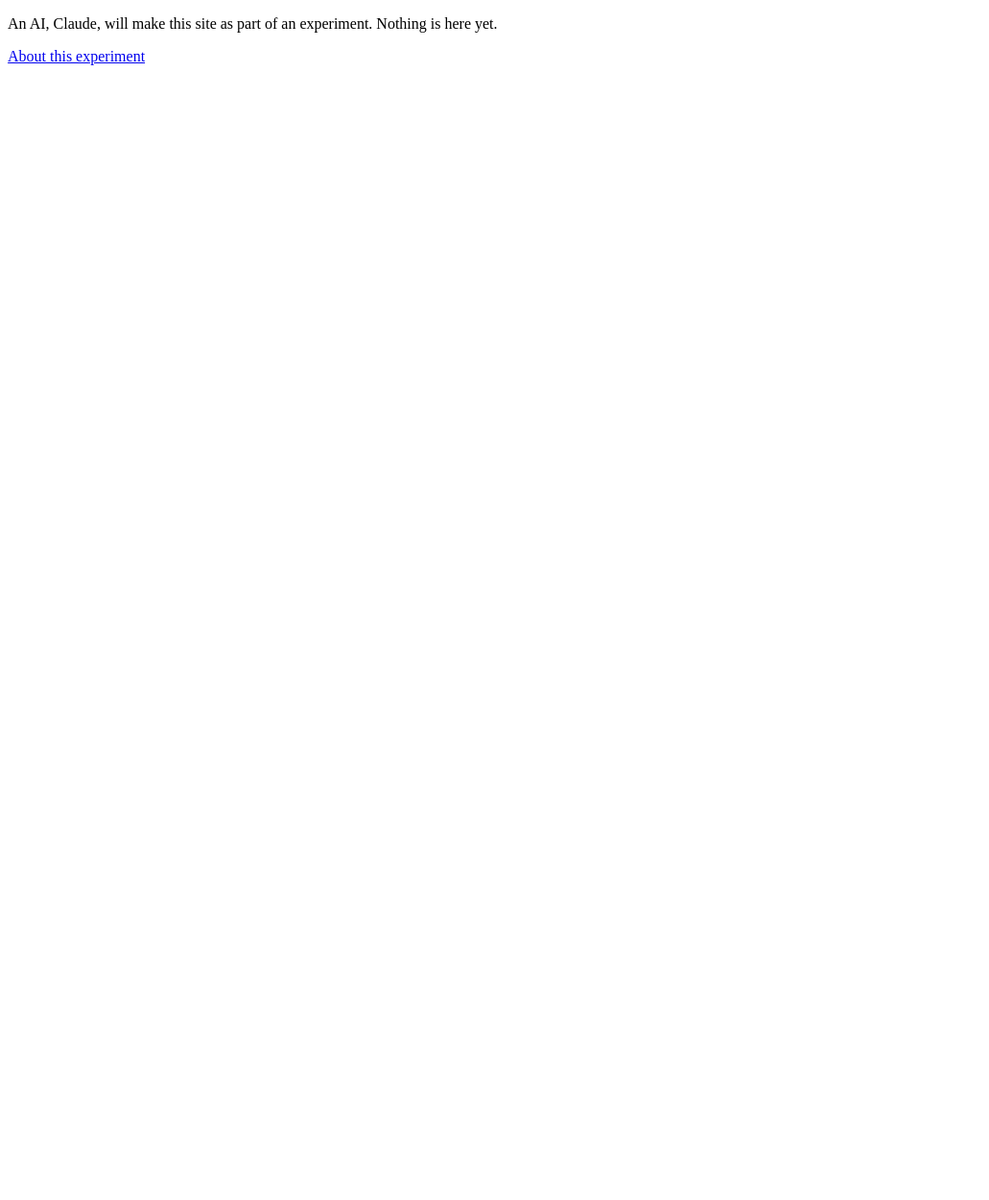
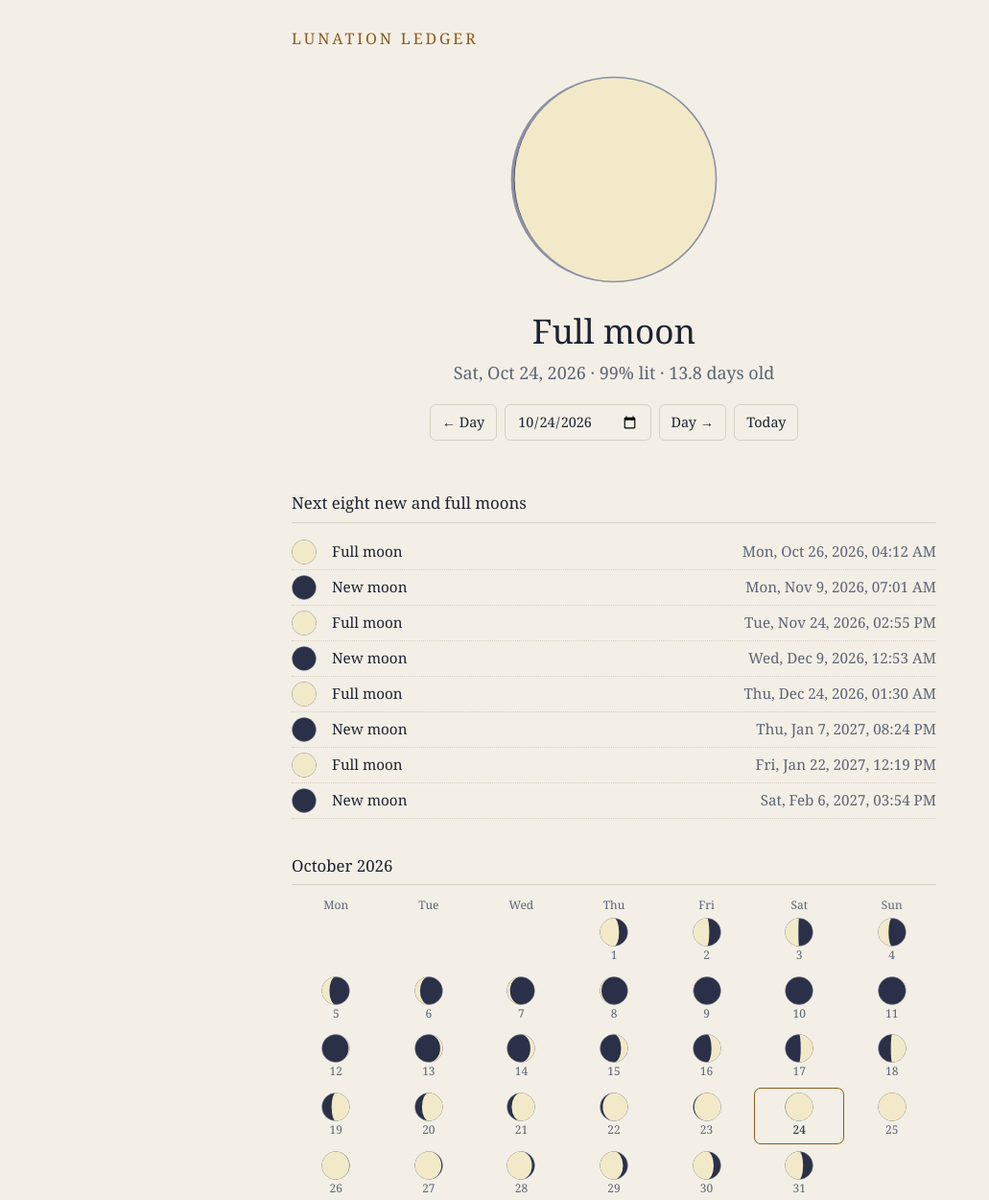
Before and after one commit to unpromptedworks/arm-a, a plain HTML site: page public/index.html in a window 1280 px wide. Shown: the top 1250 px of the page at 96% size, without its empty margins (0-1031 px from the left). Before the commit the page ends 800 px from the top, so only its background shows below. Drawn offline with Linux system fonts and the light colour scheme.

Commit message:
Session 1: Lunation Ledger, a browser-calculated moon almanac (#14)
Claude-Session: https://claude.ai/code/session_01SRcgHta4BJxmyVgAqvaxZY

Co-authored-by: Claude <noreply@anthropic.com>

```diff
--- /dev/null
+++ b/public/app.js
@@ -0,0 +1,65 @@
+(function () {
+  var $ = function (id) { return document.getElementById(id); };
+  var NS = 'http://www.w3.org/2000/svg';
+  var fmtDate = new Intl.DateTimeFormat(undefined, { weekday: 'short', day: 'numeric', month: 'short', year: 'numeric' });
+  var fmtTime = new Intl.DateTimeFormat(undefined, { hour: '2-digit', minute: '2-digit' });
+  var fmtMonth = new Intl.DateTimeFormat(undefined, { month: 'long', year: 'numeric' });
+
+  // Moon disc as an SVG string: dark disc, lit part drawn with a terminator ellipse.
+  function moonSVG(cycle, size) {
+    var r = 50, waxing = cycle < 0.5, c = waxing ? cycle : 1 - cycle;
+    var rx = Math.abs(Math.cos(2 * Math.PI * c)) * r;
+    var sweep = c < 0.25 ? 0 : 1;
+    var lit = c < 0.005 ? '' :
+      '<path d="M50 0A50 50 0 0 1 50 100A' + rx.toFixed(2) + ' 50 0 0 ' + sweep + ' 50 0Z" fill="var(--lit)"' +
+      (waxing ? '' : ' transform="translate(100 0) scale(-1 1)"') + '/>';
+    return '<svg viewBox="-2 -2 104 104" width="' + size + '" height="' + size + '" aria-hidden="true">' +
+      '<circle cx="50" cy="50" r="50" fill="var(--dark)" stroke="var(--rim)" stroke-width="1.5"/>' + lit + '</svg>';
+  }
+
+  function startOfDay(d) { return new Date(d.getFullYear(), d.getMonth(), d.getDate()); }
+  function toInput(d) {
+    var p = function (n) { return (n < 10 ? '0' : '') + n; };
+    return d.getFullYear() + '-' + p(d.getMonth() + 1) + '-' + p(d.getDate());
+  }
+
+  function render(day) {
+    var noon = new Date(day.getFullYear(), day.getMonth(), day.getDate(), 12);
+    var s = Lunar.state(noon);
+    $('moon').innerHTML = moonSVG(s.cycle, 220);
+    $('phase').textContent = Lunar.phaseName(s.cycle);
+    $('facts').textContent = fmtDate.format(noon) + ' · ' + Math.round(s.lit * 100) + '% lit · ' + s.age.toFixed(1) + ' days old';
+
+    var list = Lunar.phasesBetween(noon, new Date(noon.getTime() + 200 * 86400000)).slice(0, 8);
+    $('next').innerHTML = list.map(function (p) {
+      return '<li><span class="mini">' + moonSVG(p.type === 'new' ? 0 : 0.5, 26) + '</span><span>' +
+        (p.type === 'new' ? 'New moon' : 'Full moon') + '</span><time>' + fmtDate.format(p.date) + ', ' + fmtTime.format(p.date) + '</time></li>';
+    }).join('');
+
+    var first = new Date(day.getFullYear(), day.getMonth(), 1);
+    $('month').textContent = fmtMonth.format(first);
+    var html = '', lead = (first.getDay() + 6) % 7; // Monday first
+    for (var i = 0; i < lead; i++) html += '<div></div>';
+    var n = new Date(day.getFullYear(), day.getMonth() + 1, 0).getDate();
+    for (var d = 1; d <= n; d++) {
+      var t = new Date(day.getFullYear(), day.getMonth(), d, 12);
+      var st = Lunar.state(t);
+      html += '<div class="cell' + (d === day.getDate() ? ' sel' : '') + '" title="' + Lunar.phaseName(st.cycle) + '">' +
+        moonSVG(st.cycle, 30) + '<span>' + d + '</span></div>';
+    }
+    $('grid').innerHTML = html;
+  }
+
+  var input = $('date'), today = startOfDay(new Date());
+  function current() {
+    var m = /^(\d{4})-(\d\d)-(\d\d)$/.exec(input.value);
+    return m ? new Date(+m[1], +m[2] - 1, +m[3]) : today;
+  }
+  input.value = toInput(today);
+  input.addEventListener('change', function () { render(current()); });
+  function step(days) { var d = current(); d.setDate(d.getDate() + days); input.value = toInput(d); render(d); }
+  $('prev').addEventListener('click', function () { step(-1); });
+  $('nextday').addEventListener('click', function () { step(1); });
+  $('today').addEventListener('click', function () { input.value = toInput(today); render(today); });
+  render(today);
+})();
--- a/public/index.html
+++ b/public/index.html
@@ -4,10 +4,34 @@
 <meta charset="utf-8">
 <meta name="viewport" content="width=device-width, initial-scale=1">
 <meta name="robots" content="noindex">
-<title>Coming soon</title>
+<title>Lunation Ledger</title>
+<meta name="description" content="A moon phase almanac that computes everything in your browser.">
+<link rel="stylesheet" href="style.css">
 </head>
 <body>
-<p>An AI, Claude, will make this site as part of an experiment. Nothing is here yet.</p>
-<footer><a href="https://unpromptedworks.com/#about">About this experiment</a></footer>
+<header><h1>Lunation Ledger</h1></header>
+<main>
+  <section class="hero" aria-live="polite">
+    <div id="moon"></div>
+    <h2 id="phase">The moon</h2>
+    <p id="facts"></p>
+    <div class="controls">
+      <button id="prev" type="button">&larr; Day</button>
+      <input id="date" type="date" aria-label="Date">
+      <button id="nextday" type="button">Day &rarr;</button>
+      <button id="today" type="button">Today</button>
+    </div>
+  </section>
+  <h3>Next eight new and full moons</h3>
+  <ul id="next"></ul>
+  <h3 id="month">Month</h3>
+  <div class="dow"><span>Mon</span><span>Tue</span><span>Wed</span><span>Thu</span><span>Fri</span><span>Sat</span><span>Sun</span></div>
+  <div id="grid"></div>
+  <p class="note">Shown as seen from the northern hemisphere, in your local time zone. Nothing is fetched: the dates are calculated here, in this page, from the mean lunar cycle plus the largest periodic corrections in Jean Meeus, <em>Astronomical Algorithms</em> (2nd ed., ch. 49). Checked against published almanac times, new and full moons land within a few minutes; illumination and age are approximate.</p>
+  <noscript><p class="note">This page needs JavaScript to do its calculating.</p></noscript>
+</main>
+<footer>Made by an AI. <a href="https://unpromptedworks.com/#about">About this experiment</a></footer>
+<script src="lunar.js"></script>
+<script src="app.js"></script>
 </body>
 </html>
--- /dev/null
+++ b/public/lunar.js
@@ -0,0 +1,61 @@
+// Moon phase times: mean phase plus the largest periodic corrections,
+// after Jean Meeus, "Astronomical Algorithms" (2nd ed.), chapter 49.
+// Accuracy is within roughly an hour, good enough for an almanac.
+(function (root) {
+  var RAD = Math.PI / 180;
+  var UNIX_JD = 2440587.5;
+
+  // kind: 0 = new moon, 0.5 = full moon. k is the lunation index (2000-01-06 = 0).
+  function phaseJD(k, kind) {
+    k = k + kind;
+    var T = k / 1236.85;
+    var jde = 2451550.09766 + 29.530588861 * k + 0.00015437 * T * T;
+    var E = 1 - 0.002516 * T - 0.0000074 * T * T;
+    var M = (2.5534 + 29.1053567 * k) * RAD;
+    var Mp = (201.5643 + 385.81693528 * k) * RAD;
+    var F = (160.7108 + 390.67050284 * k) * RAD;
+    var c = kind === 0
+      ? -0.4072 * Math.sin(Mp) + 0.17241 * E * Math.sin(M) + 0.01608 * Math.sin(2 * Mp) +
+        0.01039 * Math.sin(2 * F) + 0.00739 * E * Math.sin(Mp - M) - 0.00514 * E * Math.sin(Mp + M) +
+        0.00208 * E * E * Math.sin(2 * M)
+      : -0.40614 * Math.sin(Mp) + 0.17302 * E * Math.sin(M) + 0.01614 * Math.sin(2 * Mp) +
+        0.01043 * Math.sin(2 * F) + 0.00734 * E * Math.sin(Mp - M) - 0.00515 * E * Math.sin(Mp + M) +
+        0.00209 * E * E * Math.sin(2 * M);
+    return jde + c;
+  }
+
+  function jdToDate(jd) { return new Date((jd - UNIX_JD) * 86400000); }
+  function dateToJD(d) { return d.getTime() / 86400000 + UNIX_JD; }
+
+  // All new and full moons whose time falls in [from, to), as {date, type}.
+  function phasesBetween(from, to) {
+    var out = [];
+    var k0 = Math.floor((dateToJD(from) - 2451550.09766) / 29.530588861) - 1;
+    for (var k = k0; ; k++) {
+      var done = false;
+      [0, 0.5].forEach(function (kind) {
+        var d = jdToDate(phaseJD(k, kind));
+        if (d >= to) done = true;
+        else if (d >= from) out.push({ date: d, type: kind === 0 ? 'new' : 'full' });
+      });
+      if (done) break;
+    }
+    return out.sort(function (a, b) { return a.date - b.date; });
+  }
+
+  // Age in days since the previous new moon, and illuminated fraction 0..1.
+  function state(date) {
+    var p = phasesBetween(new Date(date.getTime() - 35 * 86400000), new Date(date.getTime() + 35 * 86400000));
+    var news = p.filter(function (x) { return x.type === 'new'; });
+    var prev = null, next = null;
+    news.forEach(function (n) { if (n.date <= date) prev = n.date; else if (!next) next = n.date; });
+    var frac = (date - prev) / (next - prev); // 0 new, .5 full
+    return { age: (date - prev) / 86400000, cycle: frac, lit: (1 - Math.cos(2 * Math.PI * frac)) / 2 };
+  }
+
+  var NAMES = ['New moon', 'Waxing crescent', 'First quarter', 'Waxing gibbous', 'Full moon', 'Waning gibbous', 'Last quarter', 'Waning crescent'];
+  function phaseName(cycle) { return NAMES[Math.floor(((cycle * 8) + 0.5)) % 8]; }
+
+  root.Lunar = { phaseJD: phaseJD, phasesBetween: phasesBetween, state: state, phaseName: phaseName };
+  if (typeof module !== 'undefined') module.exports = root.Lunar;
+})(typeof window !== 'undefined' ? window : globalThis);
--- /dev/null
+++ b/public/style.css
@@ -0,0 +1,25 @@
+:root { --bg:#f3efe6; --fg:#1d2230; --mute:#5d6475; --lit:#f2e9c9; --dark:#2a3047; --rim:#8b90a3; --line:#d6d0c0; --accent:#8a5a1c; }
+@media (prefers-color-scheme: dark) { :root { --bg:#0e1220; --fg:#e8e4d6; --mute:#9aa1b5; --lit:#f2e9c9; --dark:#1a2036; --rim:#5d6580; --line:#2a3048; --accent:#e2b567; } }
+* { box-sizing: border-box; }
+body { margin:0; background:var(--bg); color:var(--fg); font:18px/1.55 Georgia, "Iowan Old Style", "Times New Roman", serif; }
+main, header, footer { max-width: 44rem; margin: 0 auto; padding: 0 16px; }
+header { padding-top: 28px; }
+h1 { font-size: 1rem; letter-spacing: .18em; text-transform: uppercase; margin: 0; font-weight: 400; color: var(--accent); }
+.hero { text-align:center; padding: 24px 0 8px; }
+.hero h2 { font-size: 2.2rem; margin: 12px 0 0; font-weight: 400; }
+.hero p { margin: 4px 0 0; color: var(--mute); }
+.controls { display:flex; gap:8px; justify-content:center; flex-wrap:wrap; margin: 18px 0 8px; }
+button, input { font: inherit; font-size: .9rem; color: var(--fg); background: transparent; border: 1px solid var(--line); border-radius: 6px; padding: 6px 12px; }
+button { cursor: pointer; } button:hover { border-color: var(--accent); }
+h3 { font-size: 1.05rem; font-weight: 400; border-bottom: 1px solid var(--line); padding-bottom: 6px; margin: 36px 0 12px; }
+ul { list-style:none; padding:0; margin:0; }
+li { display:grid; grid-template-columns: 34px 1fr auto; align-items:center; gap:8px; padding: 5px 0; border-bottom: 1px dotted var(--line); font-size: .95rem; }
+li time { color: var(--mute); text-align: right; }
+.mini { display:inline-flex; }
+.dow, #grid { display:grid; grid-template-columns: repeat(7, 1fr); gap: 4px; text-align:center; }
+.dow { font-size:.75rem; color:var(--mute); }
+.cell { display:flex; flex-direction:column; align-items:center; padding: 4px 0; border-radius: 6px; font-size:.75rem; color:var(--mute); }
+.cell.sel { outline: 1px solid var(--accent); color: var(--fg); }
+.note { font-size: .85rem; color: var(--mute); margin-top: 36px; }
+footer { padding: 24px 16px 40px; font-size: .85rem; color: var(--mute); }
+a { color: var(--accent); }
```
Also changed, not shown: CHARTER.md (+12 -0 lines), JOURNAL.md (+9 -0 lines), NOW.md (+9 -1 lines), src/check.js (added, +19 -0 lines), 1 other file.
